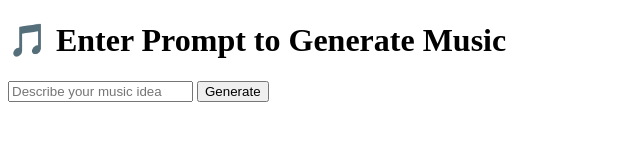
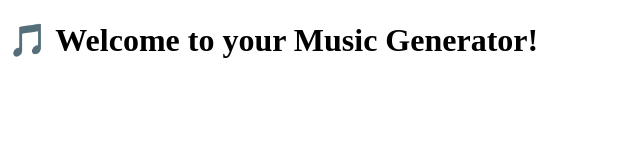
Before and after one commit to Clarityform/music-vault-starter, a plain HTML site: page Index.html in a window 1280 px wide. Shown: the whole page, without its empty margins (0-640 px from the left). Drawn offline with Linux system fonts and the light colour scheme.

Commit message:
Update Index.html

```diff
--- a/Index.html
+++ b/Index.html
@@ -1,35 +1,9 @@
 <!DOCTYPE html>
 <html>
 <head>
-  <title>Music Generator</title>
+    <title>Music Generator</title>
 </head>
 <body>
-  <h1>🎵 Enter Prompt to Generate Music</h1>
-  <input id="prompt" placeholder="Describe your music idea" />
-  <button onclick="generate()">Generate</button>
-  <p id="message"></p>
-  <audio id="player" controls style="display:none;"></audio>
-
-  <script>
-    async function generate() {
-      const prompt = document.getElementById("prompt").value;
-      const res = await fetch("/generate", {
-        method: "POST",
-        headers: { "Content-Type": "application/json" },
-        body: JSON.stringify({ prompt })
-      });
-
-      const data = await res.json();
-
-      if (data.url) {
-        document.getElementById("message").innerText = data.message;
-        const player = document.getElementById("player");
-        player.src = data.url;
-        player.style.display = "block";
-      } else {
-        document.getElementById("message").innerText = data.error || "Something went wrong.";
-      }
-    }
-  </script>
+    <h1>🎵 Welcome to your Music Generator!</h1>
 </body>
 </html>
```
